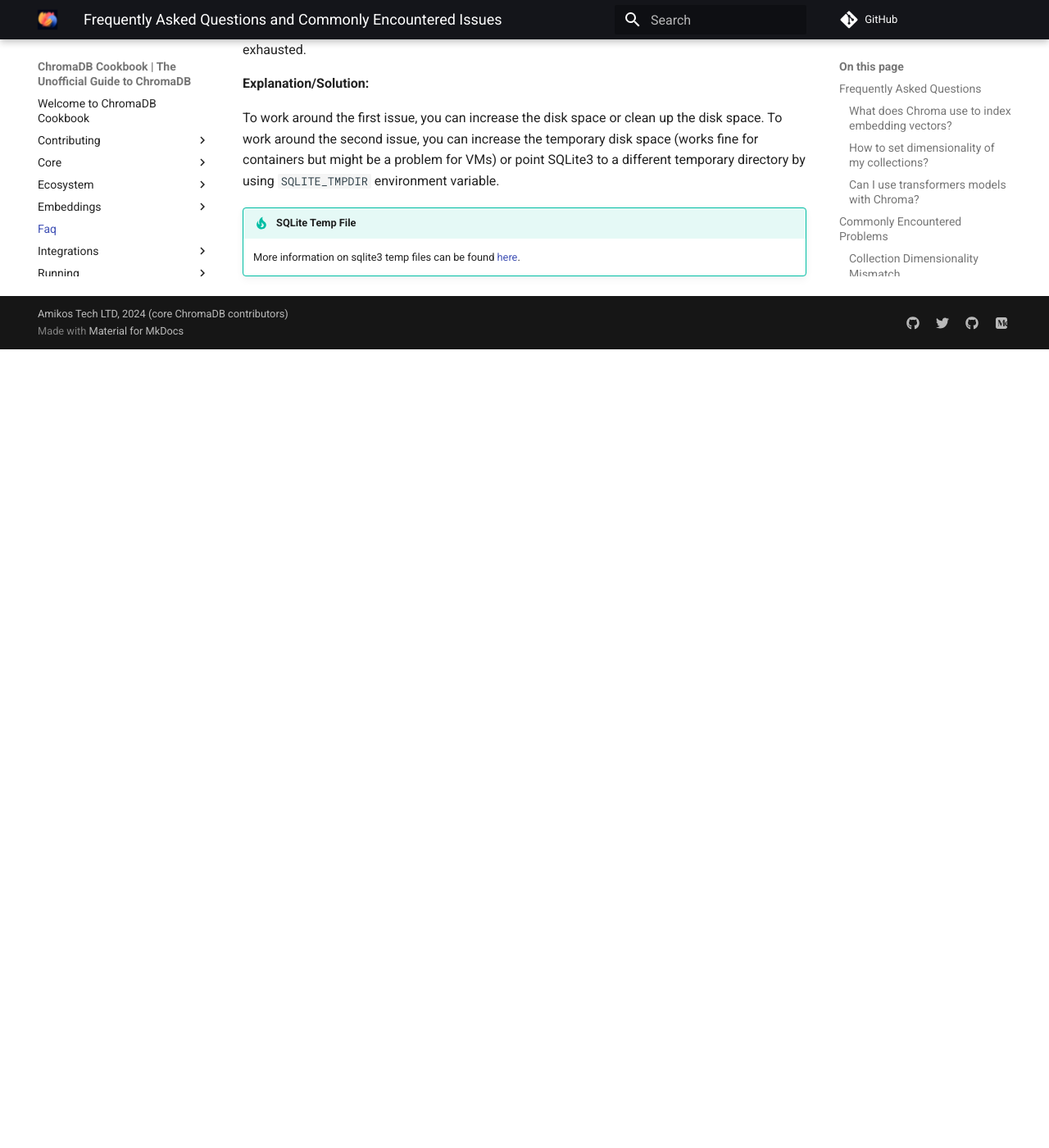
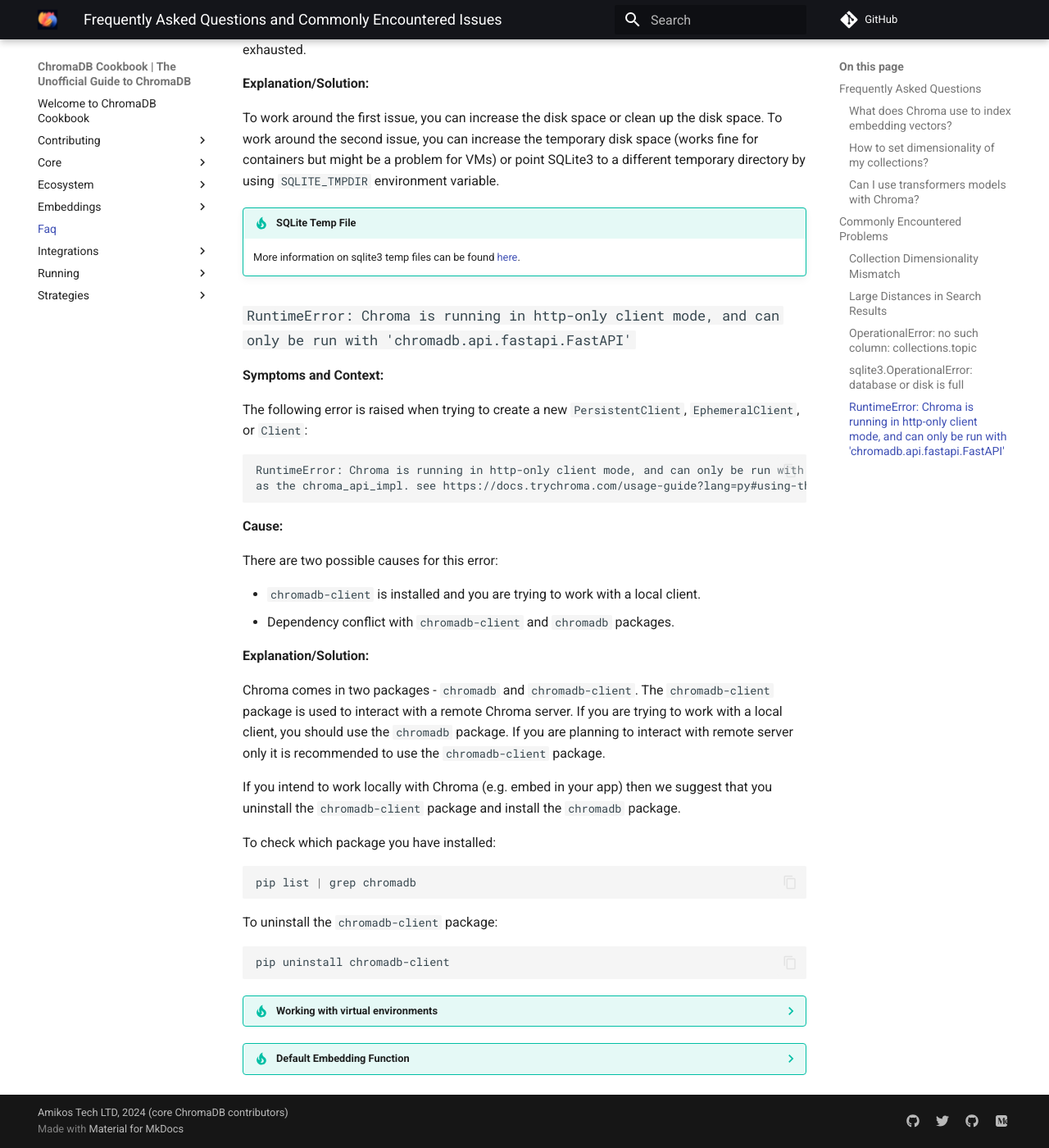
Before and after one commit to amikos-tech/chroma-cookbook, an MkDocs documentation site: the page built from docs/faq/index.md, in a window 1280 px wide and 1400 px high, scrolled down 4390 px. Shown: the whole window at 82% size. Built offline with MkDocs 1.6.1 and Material for MkDocs 9.7.7, drawn with Linux system fonts in a browser that asks for light colours; comment, search, counter and statistics services are not loaded; before the commit the page ends 4816 px from its top, so only the background shows below that; some of the changed text lies outside the part shown.

Commit message:
feat: Adding FAQ for RuntimeError: Chroma is running in http-only client mode

````diff
--- a/docs/faq/index.md
+++ b/docs/faq/index.md
@@ -190,3 +190,60 @@
 !!! tip "SQLite Temp File"
 
     More information on sqlite3 temp files can be found [here](https://www.sqlite.org/tempfiles.html).
+
+### `RuntimeError: Chroma is running in http-only client mode, and can only be run with 'chromadb.api.fastapi.FastAPI'`
+
+**Symptoms and Context:**
+
+The following error is raised when trying to create a new `PersistentClient`, `EphemeralClient`, or `Client`:
+
+```text
+RuntimeError: Chroma is running in http-only client mode, and can only be run with 'chromadb.api.fastapi.FastAPI'
+as the chroma_api_impl. see https://docs.trychroma.com/usage-guide?lang=py#using-the-python-http-only-client for more information.
+```
+
+**Cause:**
+
+There are two possible causes for this error:
+
+- `chromadb-client` is installed and you are trying to work with a local client.
+- Dependency conflict with `chromadb-client` and `chromadb` packages.
+
+**Explanation/Solution:**
+
+Chroma comes in two packages - `chromadb` and `chromadb-client`. The `chromadb-client` package is used to interact with
+a remote Chroma server. If you are trying to work with a local client, you should use the `chromadb` package. If you are
+planning to interact with remote server only it is recommended to use the `chromadb-client` package.
+
+If you intend to work locally with Chroma (e.g. embed in your app) then we suggest that you uninstall
+the `chromadb-client` package and install the `chromadb` package.
+
+To check which package you have installed:
+
+```bash
+pip list | grep chromadb
+```
+
+To uninstall the `chromadb-client` package:
+
+```bash
+pip uninstall chromadb-client
+```
+
+??? tip "Working with virtual environments"
+
+    It is recommended to work with virtual environments to avoid dependency conflicts. To create a virtual environment
+    you can use the following snippet:
+
+    ```bash
+    pip install virtualenv
+    python -m venv myenv
+    source myenv/bin/activate
+    pip install chromadb # and other packages you need
+    ```
+    Alternatively you can use `conda` or `poetry` to manage your environments.
+
+??? tip "Default Embedding Function"
+
+    Default embedding function - `chromadb.utils.embedding_functions.DefaultEmbeddingFunction` - can only be used with
+    `chromadb` package.
````
